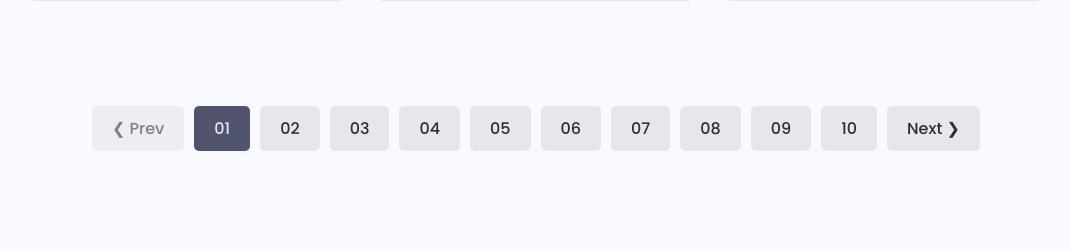
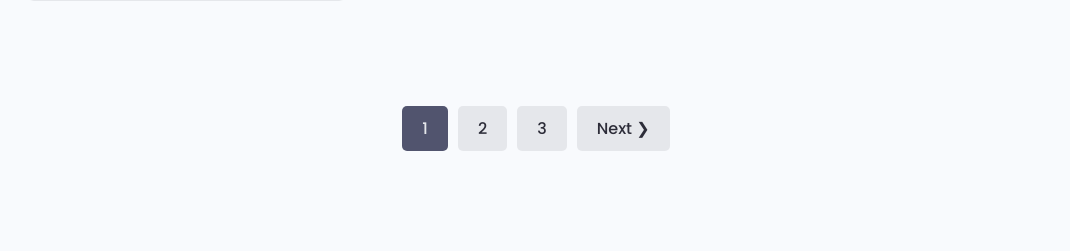
Before and after one commit to goahead656/devsearch, a Django app: page / in a window 1280 px wide. Shown: the part 681-932 px from the top of the page, without its empty margins (104-1174 px from the left). Run offline with Django 5.2, Linux system fonts and the light colour scheme; data comes from the database, SQL or seed files in the repository; both versions use the stored data as it was after the commit; some libraries are stand-ins or nearby versions.

Commit message:
set pagination

```diff
--- a/projects/models.py
+++ b/projects/models.py
@@ -24,6 +24,9 @@ class Project(models.Model):
     def __str__(self):
         return self.title
 
+    class Meta:
+        ordering=['-created']
+
 
 class Review(models.Model):
     VOTE_TYPE = (("up", "Up Vote"), ("down", "Down Vote"))
--- /dev/null
+++ b/templates/pagination.html
@@ -0,0 +1,21 @@
+<div class="pagination">
+    <ul class="container">
+
+      {% if queryset.has_previous %}
+      <li><a href="?page={{queryset.previous_page_number}}" class="btn page-link">&#10094; Prev</a></li>
+      {% endif %}
+
+      {% for page in custom_range %}
+
+      {% if page == queryset.number %}
+      <li><a href="?page={{page}}" class="btn page-link btn--sub">{{page}}</a></li>
+      {% else %}
+      <li><a href="?page={{page}}" class="btn page-link">{{page}}</a></li>
+      {% endif %}
+      {% endfor %}
+
+      {% if queryset.has_next %}
+      <li><a href="?page={{profiles.next_page_number}}" class="btn page-link">Next &#10095;</a></li>
+      {% endif %}
+    </ul>
+  </div>
--- a/users/templates/users/profiles.html
+++ b/users/templates/users/profiles.html
@@ -55,22 +55,9 @@
       </div>
     </section>
 
-    <div class="pagination">
-      <ul class="container">
-        <li><a href="#" class="btn btn--disabled">&#10094; Prev</a></li>
-        <li><a href="#" class="btn btn--sub">01</a></li>
-        <li><a href="#" class="btn">02</a></li>
-        <li><a href="#" class="btn">03</a></li>
-        <li><a href="#" class="btn">04</a></li>
-        <li><a href="#" class="btn">05</a></li>
-        <li><a href="#" class="btn">06</a></li>
-        <li><a href="#" class="btn">07</a></li>
-        <li><a href="#" class="btn">08</a></li>
-        <li><a href="#" class="btn">09</a></li>
-        <li><a href="#" class="btn">10</a></li>
-        <li><a href="#" class="btn">Next &#10095;</a></li>
-      </ul>
-    </div>
+    {% include 'pagination.html' with queryset=profiles custom_page=custom_page %}
+
+
   </main>
 
 {% endblock content %}
--- a/users/utils.py
+++ b/users/utils.py
@@ -1,5 +1,33 @@
 from .models import Skill,Profiles
 from django.db.models import Q
+from django.core.paginator import Paginator,PageNotAnInteger,EmptyPage
+
+def paginateProfiles(request,profiles,results):
+    page = request.GET.get('page')
+    paginator = Paginator(profiles,results)
+
+    try:
+        profiles = paginator.page(page)
+    except PageNotAnInteger:
+        page = 1
+        profiles = paginator.page(page)
+    except EmptyPage:
+        page=paginator.num_pages
+        profiles = paginator.page(page)
+
+    # set label count
+    leftIndex = (int(page)-4)
+
+    if leftIndex < 1:
+        leftIndex = 1
+
+    rightIndex = (int(page)+5)
+
+    if rightIndex > paginator.num_pages:
+        rightIndex = paginator.num_pages + 1
+
+    custom_range = range(leftIndex,rightIndex)
+    return custom_range,profiles
 
 # search related logic
 def searchProfiles(request):
--- a/users/views.py
+++ b/users/views.py
@@ -6,7 +6,7 @@ from django.contrib.auth.forms import UserCreationForm
 from django.contrib.auth.models import User
 from .models import Profiles
 from .forms import CustomUserCreationForm,ProfileForm,SkillForm
-from .utils import searchProfiles
+from .utils import searchProfiles,paginateProfiles
 
 # Create your views here.
 
@@ -68,7 +68,9 @@ def profiles(request):
 
     profiles,search_query = searchProfiles(request)
     # profiles = Profiles.objects.all()
-    context = {"profiles":profiles,"search_query":search_query}
+    custom_range,profiles = paginateProfiles(request,profiles,1)
+
+    context = {"profiles":profiles,"search_query":search_query,"custom_range":custom_range}
     return render(request, "users/profiles.html",context)
 
 def userProfile(request,pk):
```
Also changed, not shown: projects/templates/projects/projects.html (+1 -16 lines), projects/utils.py (+28 -0 lines), projects/views.py (+5 -3 lines), db.sqlite3.
